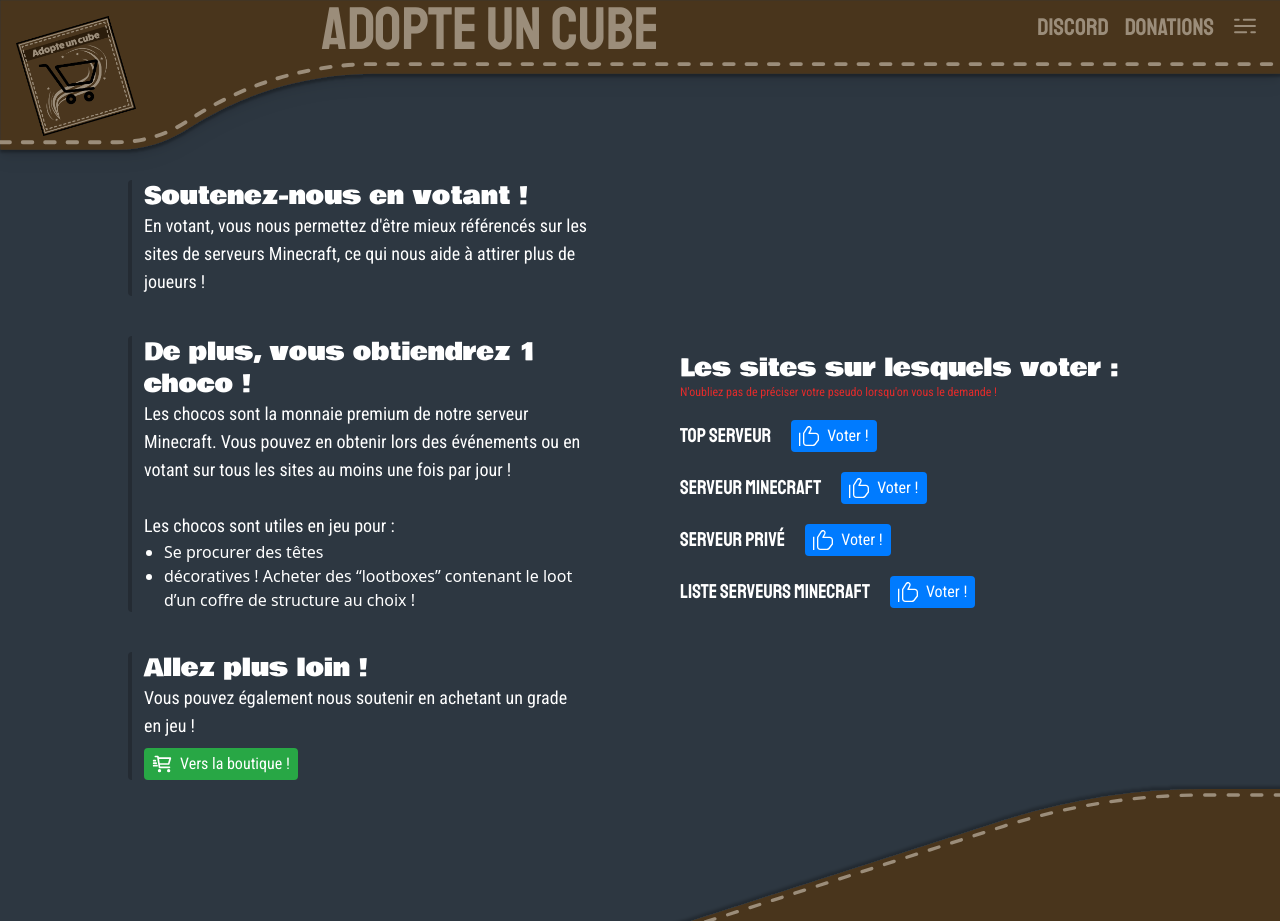
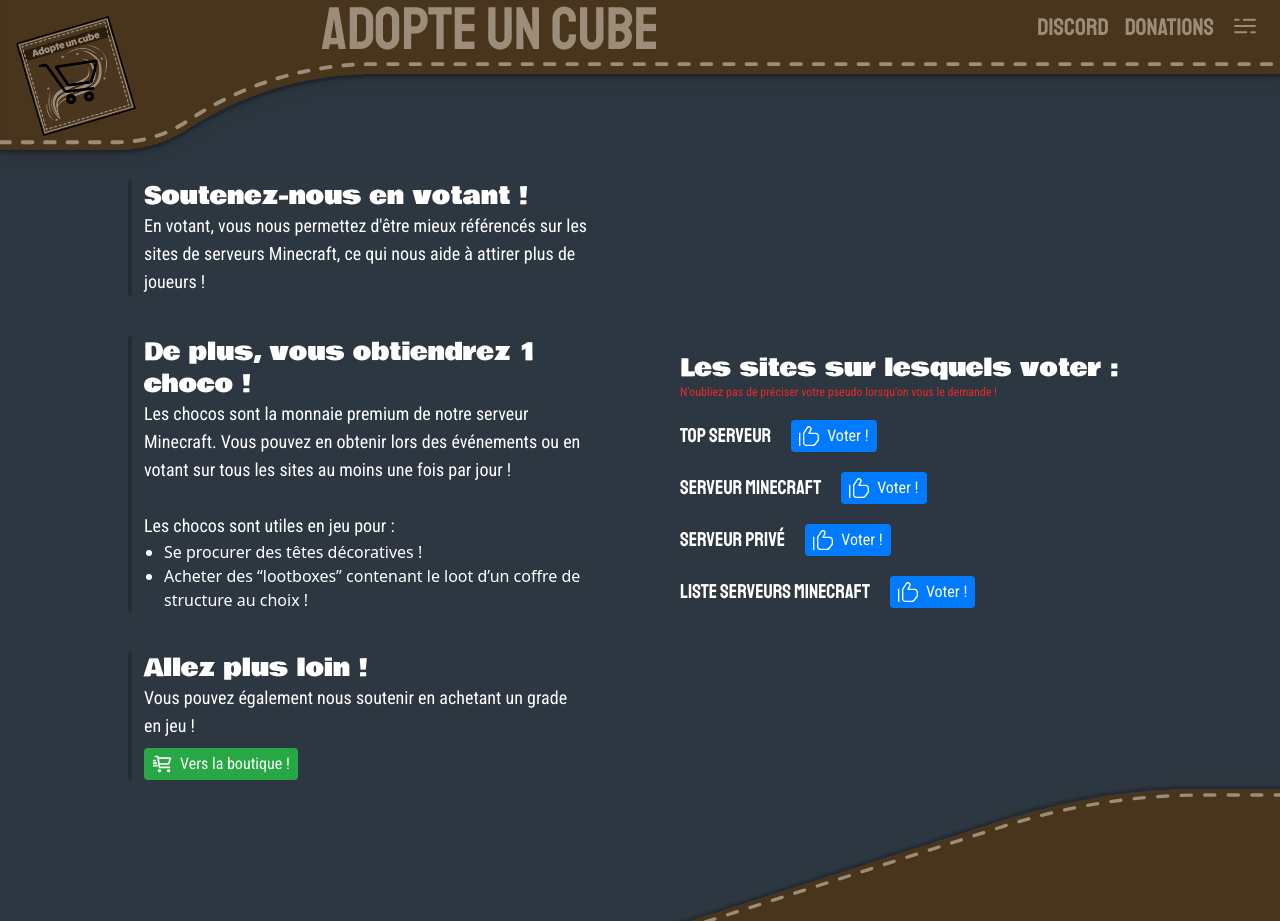
Before and after one commit to Florian-DCK/auc-website, a Next.js app: page /voter in a window 1280 px wide. Built offline with nearby package versions, Linux system fonts and the light colour scheme; a web font is replaced by a local one.

Commit message:
Fixed text not on point

```diff
--- a/src/app/voter/page.tsx
+++ b/src/app/voter/page.tsx
@@ -25,10 +25,10 @@
 						Les chocos sont utiles en jeu pour : <br />
 					</p>
 					<ul className="ms-5 list-disc">
-						<li>Se procurer des têtes</li>
+						<li>Se procurer des têtes décoratives !</li>
 						<li>
-							décoratives ! Acheter des “lootboxes” contenant le loot d’un
-							coffre de structure au choix !
+							Acheter des “lootboxes” contenant le loot d’un coffre de structure
+							au choix !
 						</li>
 					</ul>
 				</section>
```
